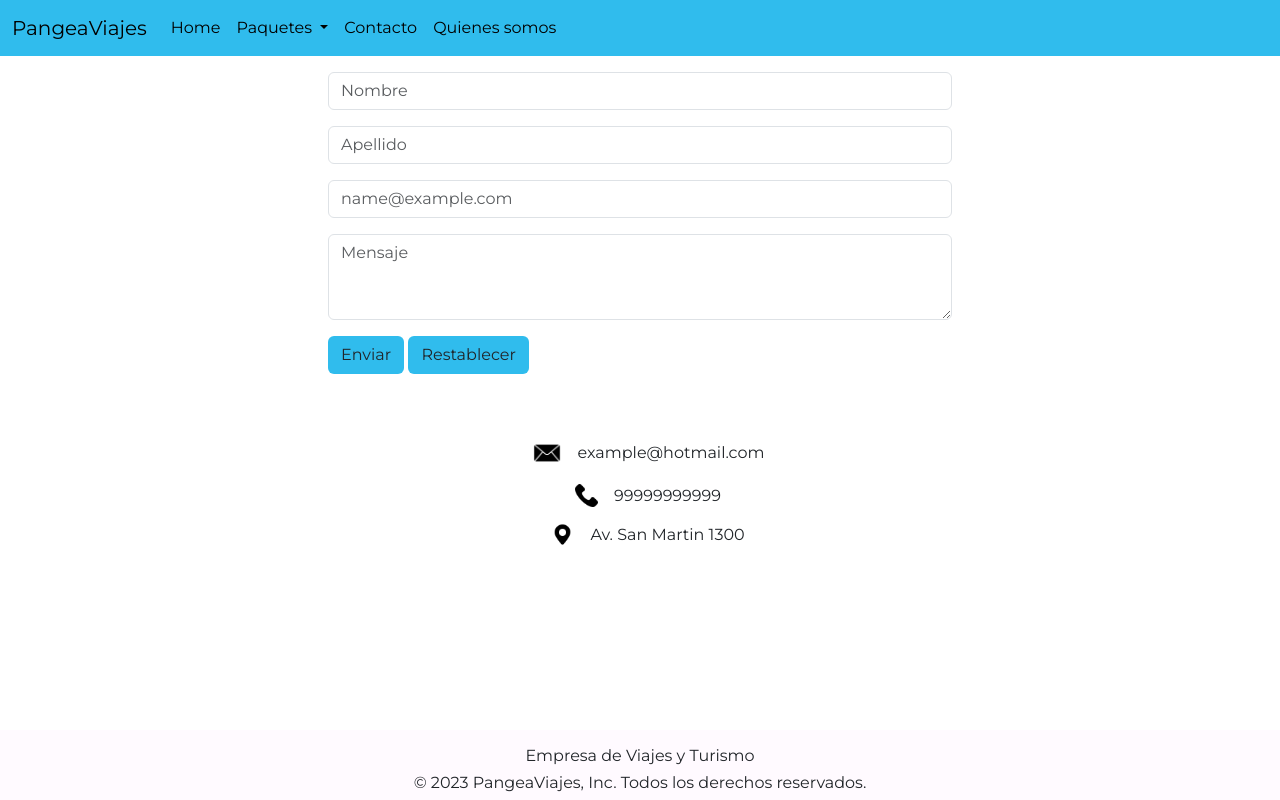
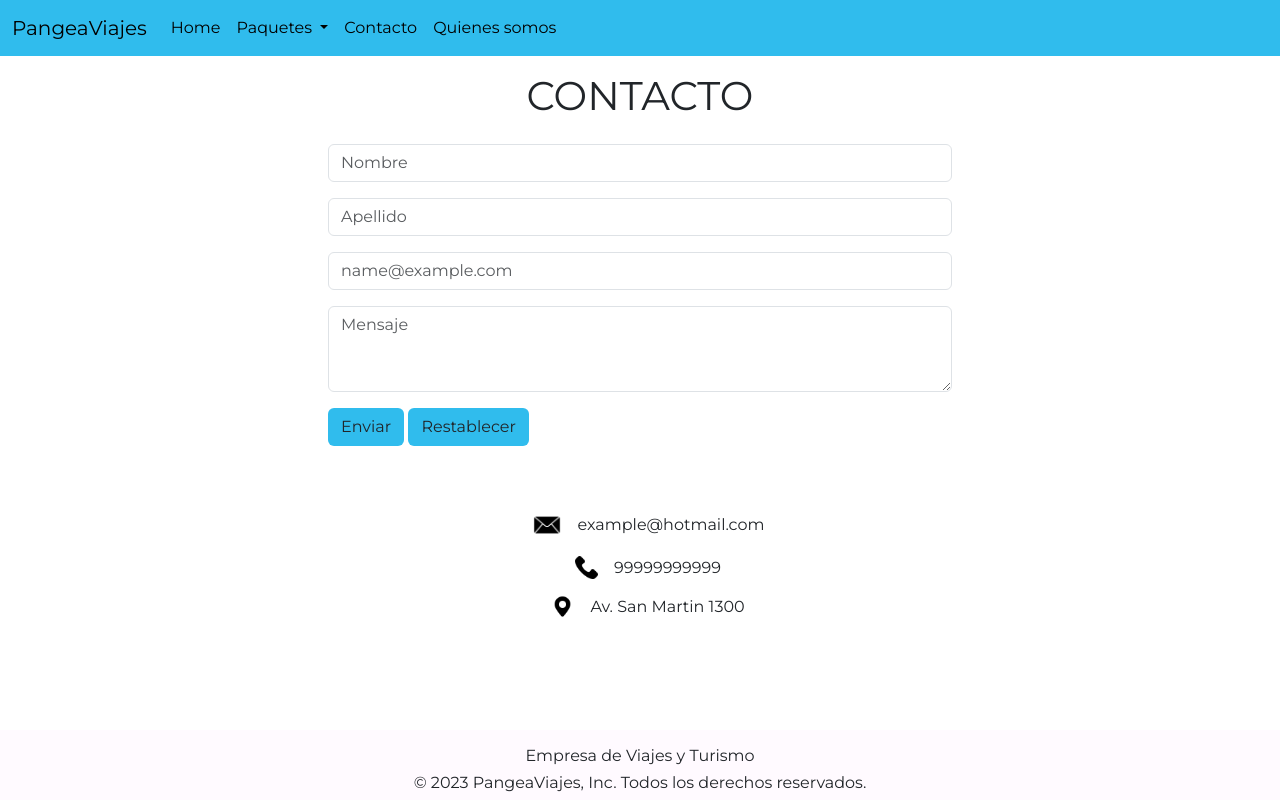
Before and after one commit to Valentin-Fernandez/PangeaViajes, a website: page pages/contacto.html in a window 1280 px wide. Drawn offline with nearby package versions, Linux system fonts and the light colour scheme.

Commit message:
h1 en contacto

```diff
--- a/pages/contacto.html
+++ b/pages/contacto.html
@@ -54,6 +54,9 @@
         </nav>
     </header>
     <!-- Fin Header -->
+    <div class="d-flex justify-content-center align-items-center text-contact">
+        <h1>Contacto</h1>
+    </div>
     <!-- Formulario Contacto -->
     <section class="d-flex justify-content-center caja-contacto">
         <form class="col-12 col-sm-6">
--- a/scss/pages/_contact.scss
+++ b/scss/pages/_contact.scss
@@ -35,3 +35,7 @@ body{
     bottom: 0;
     width: 100%;
 }
+.text-contact{
+    padding-top: 1rem;
+    text-transform: uppercase;
+}
```
Also changed, not shown: css/style.css, 1 other file.
